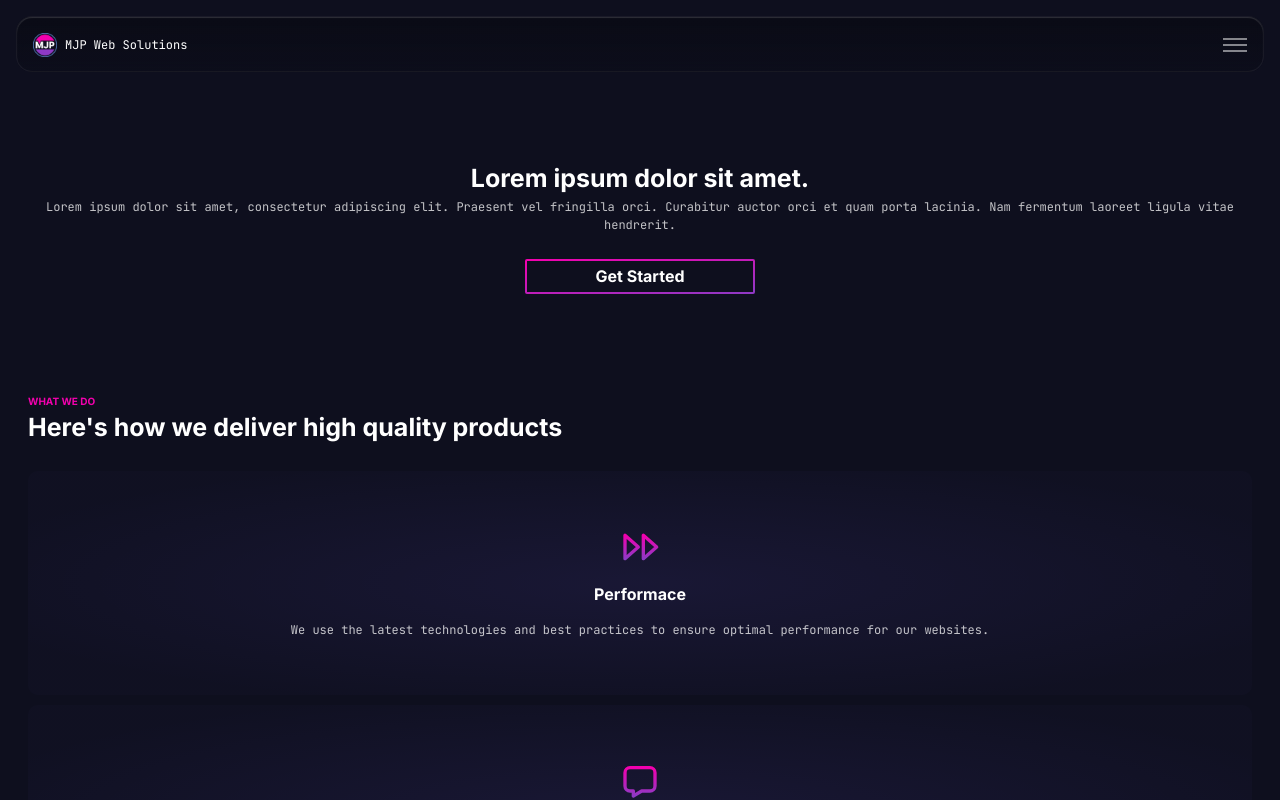
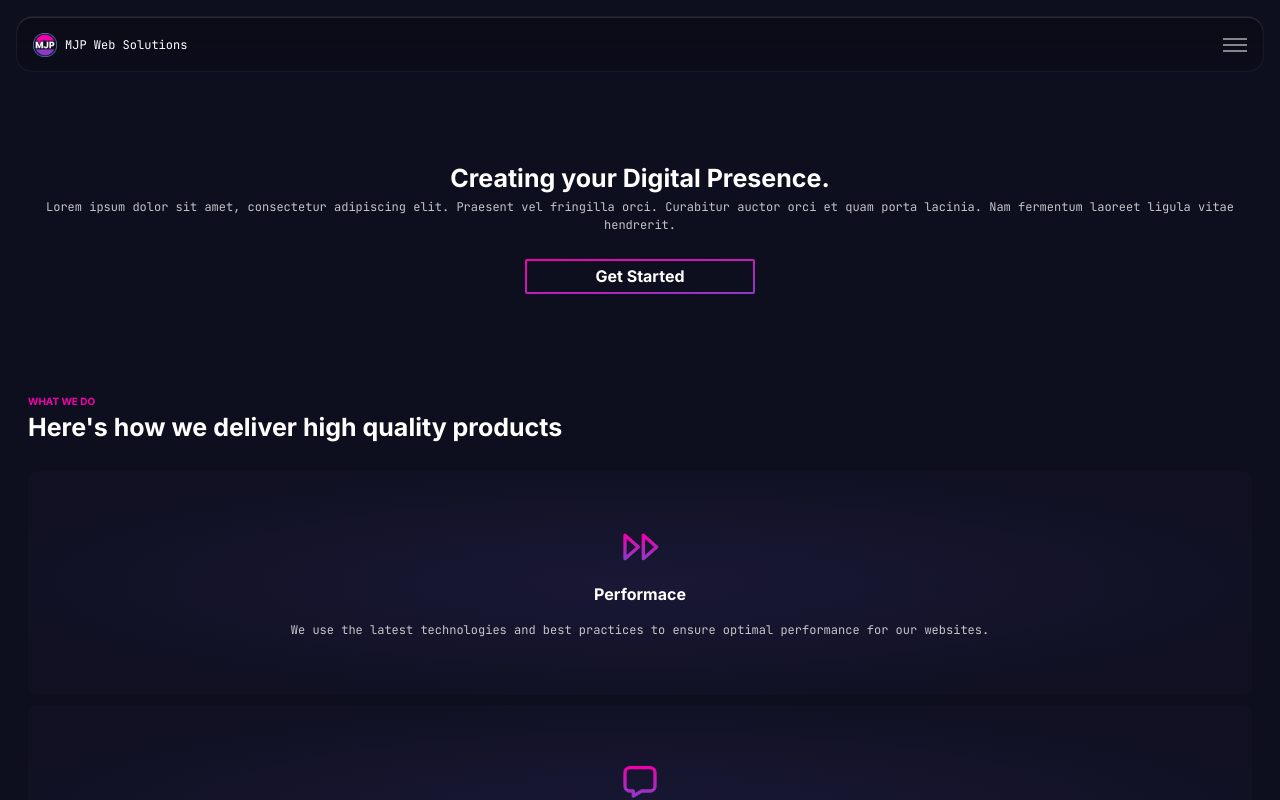
Before and after one commit to PandolfoM/mjp-web-solutions, a Next.js app: page / in a window 1280 px wide. Shown: the top 800 px of the page. Built offline with nearby package versions, Linux system fonts and the light colour scheme.

Commit message:
update header in hero

```diff
--- a/components/ui/hero.tsx
+++ b/components/ui/hero.tsx
@@ -5,7 +5,7 @@ import Button from "./button";
 function Hero() {
   return (
     <section className="text-center px-7">
-      <h1 className="font-bold text-lg">Lorem ipsum dolor sit amet.</h1>
+      <h1 className="font-bold text-lg">Creating your Digital Presence.</h1>
       <p className={`${jetBrains.className} text-sm opacity-75 pb-[25px]`}>
         Lorem ipsum dolor sit amet, consectetur adipiscing elit. Praesent vel
         fringilla orci. Curabitur auctor orci et quam porta lacinia. Nam
```
